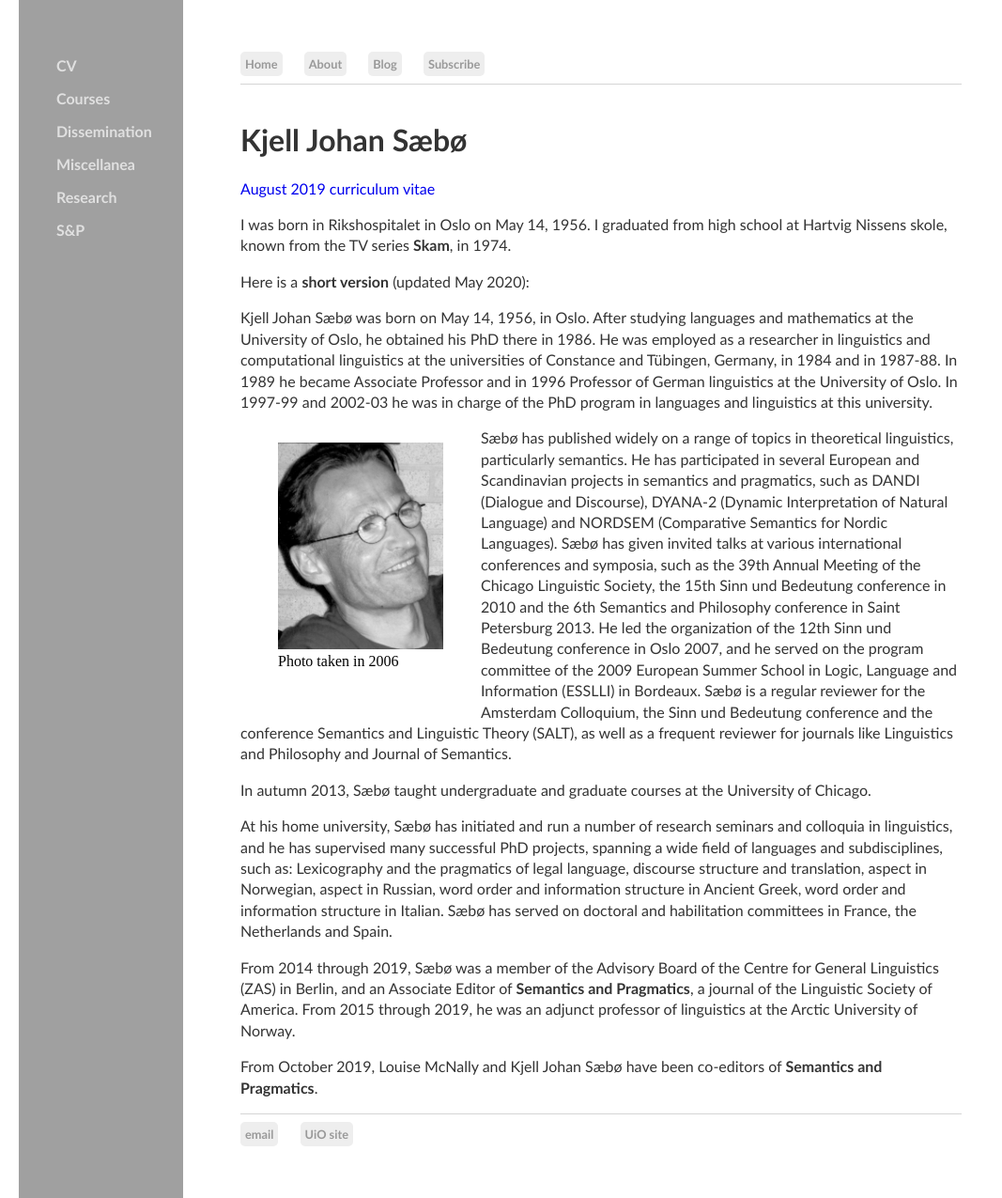
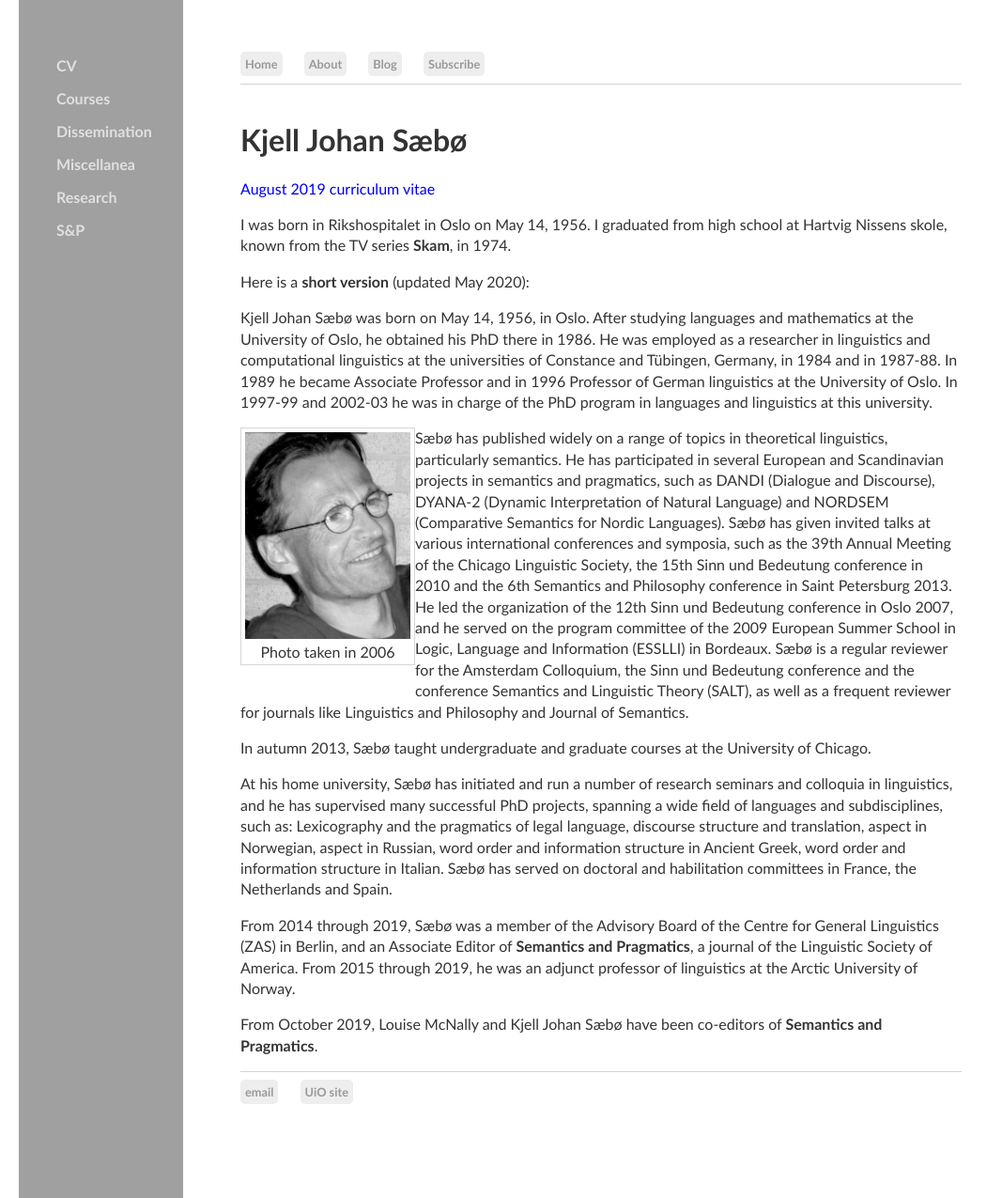
Before and after one commit to kjelljs/kjelljs.github.io, a Jekyll site: the page built from cv/index.html, in a window 1280 px wide and 1275 px high. Shown: the whole window at 94% size, without its empty margins (0-1067 px from the left). Built offline with Jekyll 4.4.1, drawn with Linux system fonts in a browser that asks for light colours.

Commit message:
Update main.css

```diff
--- a/css/main.css
+++ b/css/main.css
@@ -4,6 +4,16 @@
 body {
     margin: 60px auto;
     width: 60%;
+}
+figure {
+    border: 1px solid #d5d5d5;
+    padding: 4px;
+    margin: auto;
+}
+figcaption {
+    color: #333;
+    text-align: center;
+    font-family: Optima, Candara, Calibri, Arial, sans-serif;
 }
 nav {
     border-bottom: 1px solid #d5d5d5;
```
